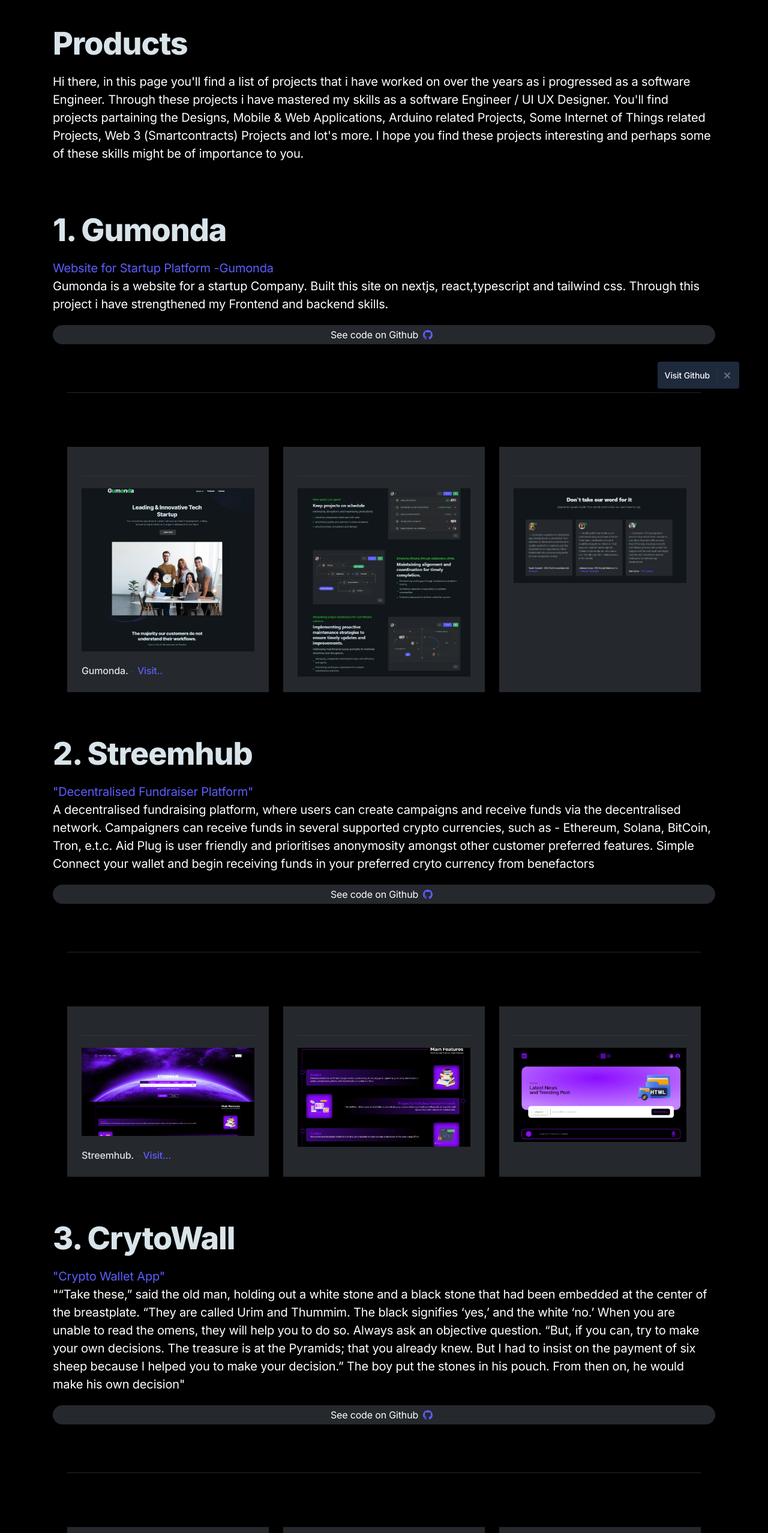
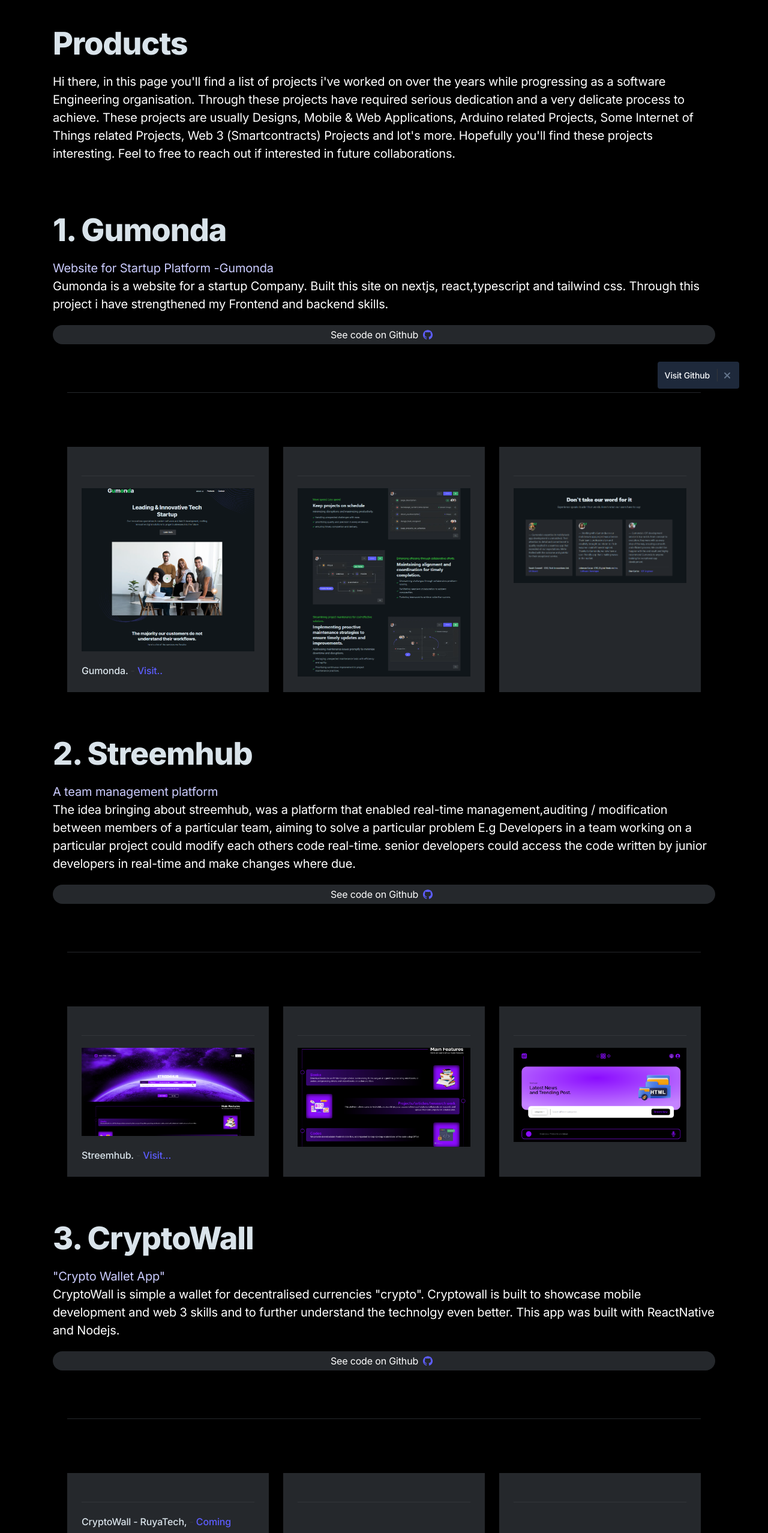
Before and after one commit to RuyaTechOrg/ruya_tech, a Next.js app: page /products in a window 1280 px wide. Shown: the part 120-2676 px from the top of the page at 60% size. Built offline with nearby package versions, Linux system fonts and the light colour scheme.

Commit message:
new changes

```diff
--- a/app/About/page.tsx
+++ b/app/About/page.tsx
@@ -17,26 +17,20 @@
 
           {/* Page header */}
           <div className="max-w-6xl mx-start pb-12 md:pb-20">
-            <h1 className="h3 mb-4">About me</h1>
+            <h1 className="h3 mb-4">About</h1>
             <p className="text-l text-purple-600">"What we do? and how we do them?"</p>
           </div>
           <div className="max-w-6xl mx-start pb-12 md:pb-20">
-            <p className="text-xl text-white">“Take these,” said the old man, holding out a white stone and a
-            black stone that had been embedded at the center of the
-            breastplate. “They are called Urim and Thummim. The black
-            signifies ‘yes,’ and the white ‘no.’ When you are unable to read the
-            omens, they will help you to do so. Always ask an objective
-            question.
-            “But, if you can, try to make your own decisions. The treasure is
-            at the Pyramids; that you already knew. But I had to insist on the
-            payment of six sheep because I helped you to make your decision.”
-            The boy put the stones in his pouch. From then on, he would
-            make his own decision</p>
+            <p className="text-xl text-white">Hi there, My name is <strong className="text-purple-500">ARUYA EMMANUEL OHIOMA</strong> a.k.a<strong className="text-purple-500"> RuyaTech</strong>, I am a software Engineer hailing from Nigeria. I have always been fascinated by the software and programming, and by virtue of that fascination i worked towards becomming one.
+              Over the years i have acquired a ton of software development skills.i have studied on how to be a proper programmer and how to write clean and very functional programs.
+              I have  programmed in languages such as JavaScript,Python & Dart. I have built interfaces with frameworks such as React and Reactnative and even flutter.
+              I am 21years of age, Currently studying for a bachelors degree in mechatronics Engineering. I continue to learn and develope as a software Developer and look forward to what adventures the future of software has in store for me.
+              </p>
           </div>
 
           <div className="max-w-6xl mx-start pb-12 md:pb-20">
             <h1 className="h1 mb-4">Education</h1>
-            <p className="text-xl text-purple-600">"Connecting your devices for direct autonomy and control"</p>
+            <p className="text-xl text-purple-600">""</p>
           </div>
           {/* <div className="max-w-6xl mx-start pb-12 md:pb-20">
             <Image src={aboutImgSrc} alt={"image here"} width={1100} height={1000}/>
--- a/app/products/page.tsx
+++ b/app/products/page.tsx
@@ -10,7 +10,7 @@
 import TestimonialImage05 from '@/public/images/Screenshot Capture - 2024-04-25 - 13-54-15.png';
 export const metadata =  {
     title : 'Products  - Ruyatech',
-    description : 'Page description',
+    description : 'A showcase of products {software}.',
 }
 
 export default function DevPage () {
@@ -23,20 +23,20 @@
           {/* Page header */}
           <div className="max-w-6xl mx-start pb-12 md:pb-20">
             <h1 className="h1 mb-4">Products</h1>
-            <p className="text-xl text-white">Hi there, in this page you'll find a list of projects that i have worked on over the years as i progressed as a software Engineer.
-            Through these projects i have mastered my skills as a software Engineer / UI UX Designer. You'll find projects partaining the Designs, Mobile & Web Applications, Arduino related Projects, Some Internet of Things related Projects, Web 3 (Smartcontracts) Projects and lot's more.
-            I hope you find these projects interesting and perhaps some of these skills might be of importance to you.
+            <p className="text-xl text-white">Hi there, in this page you'll find a list of projects i've  worked on over the years while progressing as a software Engineering organisation.
+            Through these projects have required serious dedication and a very delicate process to achieve. These projects are usually  Designs, Mobile & Web Applications, Arduino related Projects, Some Internet of Things related Projects, Web 3 (Smartcontracts) Projects and lot's more.
+            Hopefully you'll find these projects interesting. Feel to free to reach out if interested in future collaborations.
             </p>
           </div>
 
           <div className="max-w-6xl mx-start pb-12 md:pb-20">
             <h1 className="h1 mb-4">1. Gumonda</h1>
-            <p className="text-xl text-purple-600">Website for Startup Platform -Gumonda</p>
+            <p className="text-xl text-purple-300">Website for Startup Platform -Gumonda</p>
             <p className="text-xl text-white pb-5">
               Gumonda is a website for a startup Company. Built this site on nextjs, react,typescript and tailwind css.
               Through this project i have strengthened my Frontend and backend skills.
             </p>
-            <Link href="/" className="flex justify-center items-center text-purple-600 bg-gray-800 hover:text-gray-100 hover:bg-purple-600 rounded-full transition duration-150 ease-in-out" aria-label="Github">
+            <Link href="https://gumonda.vercel.app/" className="flex justify-center items-center text-purple-600 bg-gray-800 hover:text-gray-100 hover:bg-purple-600 rounded-full transition duration-150 ease-in-out" aria-label="Github">
                   <h4 className="text-white">See code on Github</h4>
                   <svg className="w-8 h-8 fill-current" viewBox="0 0 32 32" xmlns="http://www.w3.org/2000/svg">
                     <path d="M16 8.2c-4.4 0-8 3.6-8 8 0 3.5 2.3 6.5 5.5 7.6.4.1.5-.2.5-.4V22c-2.2.5-2.7-1-2.7-1-.4-.9-.9-1.2-.9-1.2-.7-.5.1-.5.1-.5.8.1 1.2.8 1.2.8.7 1.3 1.9.9 2.3.7.1-.5.3-.9.5-1.1-1.8-.2-3.6-.9-3.6-4 0-.9.3-1.6.8-2.1-.1-.2-.4-1 .1-2.1 0 0 .7-.2 2.2.8.6-.2 1.3-.3 2-.3s1.4.1 2 .3c1.5-1 2.2-.8 2.2-.8.4 1.1.2 1.9.1 2.1.5.6.8 1.3.8 2.1 0 3.1-1.9 3.7-3.7 3.9.3.4.6.9.6 1.6v2.2c0 .2.1.5.6.4 3.2-1.1 5.5-4.1 5.5-7.6-.1-4.4-3.7-8-8.1-8z" />
@@ -82,11 +82,8 @@
 
           <div className="max-w-6xl mx-start pb-12 md:pb-20">
             <h1 className="h1 mb-4">2. Streemhub</h1>
-            <p className="text-xl text-purple-600">"Decentralised Fundraiser Platform"</p>
-            <p className="text-xl text-white pb-5">A decentralised fundraising platform, where users can create campaigns and receive funds via the decentralised network.
-            Campaigners can receive funds in several supported crypto currencies, such as - Ethereum, Solana, BitCoin, Tron, e.t.c.
-            Aid Plug is user friendly and prioritises anonymosity amongst other customer preferred features. Simple Connect your wallet and begin receiving funds in your preferred cryto currency from benefactors
-            </p>
+            <p className="text-xl text-purple-300">A team management platform</p>
+            <p className="text-xl text-white pb-5">The idea bringing about streemhub, was a platform that enabled real-time management,auditing / modification between members of a particular team, aiming to solve a particular problem E.g Developers in a team working on a particular project could modify each others code real-time. senior developers could access the code written by junior developers in real-time and make changes where due.</p>
             <Link href="/" className="flex justify-center items-center text-purple-600 bg-gray-800 hover:text-gray-100 hover:bg-purple-600 rounded-full transition duration-150 ease-in-out" aria-label="Github">
                   <h4 className="text-white">See code on Github</h4>
                   <svg className="w-8 h-8 fill-current" viewBox="0 0 32 32" xmlns="http://www.w3.org/2000/svg">
@@ -129,19 +126,10 @@
         </div>
       </div>
       <div className="max-w-6xl mx-start pb-12 md:pb-20">
-            <h1 className="h1 mb-4">3. CrytoWall</h1>
-            <p className="text-xl text-purple-600">"Crypto Wallet App"</p>
-            <p className="text-xl text-white pb-5">"“Take these,” said the old man, holding out a white stone and a
-            black stone that had been embedded at the center of the
-            breastplate. “They are called Urim and Thummim. The black
-            signifies ‘yes,’ and the white ‘no.’ When you are unable to read the
-            omens, they will help you to do so. Always ask an objective
-            question.
-            “But, if you can, try to make your own decisions. The treasure is
-            at the Pyramids; that you already knew. But I had to insist on the
-            payment of six sheep because I helped you to make your decision.”
-            The boy put the stones in his pouch. From then on, he would
-            make his own decision"</p>
+            <h1 className="h1 mb-4">3. CryptoWall</h1>
+            <p className="text-xl text-purple-300">"Crypto Wallet App"</p>
+            <p className="text-xl text-white pb-5">CryptoWall is simple a wallet for decentralised currencies "crypto". Cryptowall is built to showcase mobile development and web 3 skills and to further understand the technolgy even better.
+            This app was built with ReactNative and Nodejs.</p>
             <Link href="/" className="flex justify-center items-center text-purple-600 bg-gray-800 hover:text-gray-100 hover:bg-purple-600 rounded-full transition duration-150 ease-in-out" aria-label="Github">
                   <h4 className="text-white">See code on Github</h4>
                   <svg className="w-8 h-8 fill-current" viewBox="0 0 32 32" xmlns="http://www.w3.org/2000/svg">
@@ -158,7 +146,7 @@
             {/* 1st testimonial */}
             <div className="flex flex-col h-full p-6 bg-gray-800" data-aos="fade-up">
             <div className="text-gray-700 font-medium mt-6 pt-5 border-t border-gray-700">
-                <cite className="text-gray-200 not-italic">NILM - Gumonda,</cite> - <a className="text-purple-600 hover:text-gray-200 transition duration-150 ease-in-out" href="#0">Coming soon...</a>
+                <cite className="text-gray-200 not-italic">CryptoWall - RuyaTech,</cite> - <a className="text-purple-600 hover:text-gray-200 transition duration-150 ease-in-out" href="#0">Coming soon...</a>
               </div>
             </div>
 
@@ -181,19 +169,9 @@
         </div>
       </div>
       <div className="max-w-6xl mx-start pb-12 md:pb-20">
-            <h1 className="h1 mb-4">3. CrytoWall</h1>
-            <p className="text-xl text-purple-600">"Crypto Wallet App"</p>
-            <p className="text-xl text-white pb-5">"“Take these,” said the old man, holding out a white stone and a
-            black stone that had been embedded at the center of the
-            breastplate. “They are called Urim and Thummim. The black
-            signifies ‘yes,’ and the white ‘no.’ When you are unable to read the
-            omens, they will help you to do so. Always ask an objective
-            question.
-            “But, if you can, try to make your own decisions. The treasure is
-            at the Pyramids; that you already knew. But I had to insist on the
-            payment of six sheep because I helped you to make your decision.”
-            The boy put the stones in his pouch. From then on, he would
-            make his own decision"</p>
+            <h1 className="h1 mb-4">4. Agrohub</h1>
+            <p className="text-xl text-purple-300">"Agro-based market place"</p>
+            <p className="text-xl text-white pb-5">Agrohub is a platform for buying and selling of high-end goods across the country. Customers can request for products in bulk and agrohub then stands as the middle man between the customers and the producers. Built with flutter and Python.</p>
             <Link href="/" className="flex justify-center items-center text-purple-600 bg-gray-800 hover:text-gray-100 hover:bg-purple-600 rounded-full transition duration-150 ease-in-out" aria-label="Github">
                   <h4 className="text-white">See code on Github</h4>
                   <svg className="w-8 h-8 fill-current" viewBox="0 0 32 32" xmlns="http://www.w3.org/2000/svg">
@@ -210,7 +188,7 @@
             {/* 1st testimonial */}
             <div className="flex flex-col h-full p-6 bg-gray-800" data-aos="fade-up">
             <div className="text-gray-700 font-medium mt-6 pt-5 border-t border-gray-700">
-                <cite className="text-gray-200 not-italic">NILM - Gumonda,</cite> - <a className="text-purple-600 hover:text-gray-200 transition duration-150 ease-in-out" href="#0">Coming soon...</a>
+                <cite className="text-gray-200 not-italic">Agrohub- RuyaTech,</cite> - <a className="text-purple-600 hover:text-gray-200 transition duration-150 ease-in-out" href="#0">Coming soon...</a>
               </div>
             </div>
 
--- a/components/ui/footer.tsx
+++ b/components/ui/footer.tsx
@@ -18,7 +18,7 @@
              <h3 className="h1 mb-4 mt-3 text-white" data-aos="fade-up">R<strong className='text-purple-500'>u</strong>y<strong className='text-purple-500'>a</strong>T<strong className='text-purple-500'>e</strong>ch</h3>
             </Link>
               </div>
-              <div className="text-gray-400">RuyaTech is a Personal Brand. A software Engineer interested in making quality and user friendly software.  also looking into and specializing in innovative solutions and cutting-edge Web3 technologies.</div>
+              <div className="text-gray-400">RuyaTech is a Software Engineering Brand. Interested in making quality and user friendly software. While also exploring  and specializing in other fields requiring innovative solutions and cutting-edge Web3 technologies.</div>
             </div>
 
             {/* 2nd, 3rd and 4th blocks */}
```
